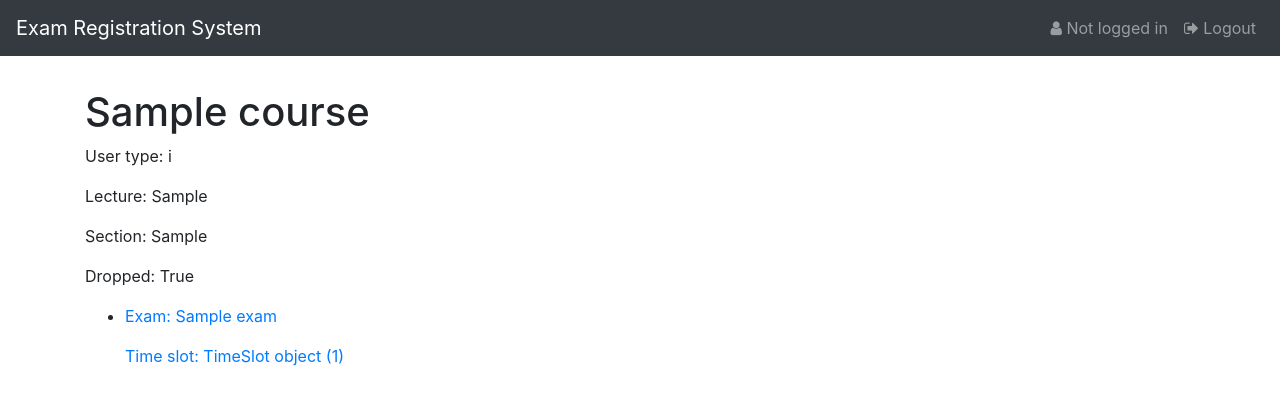
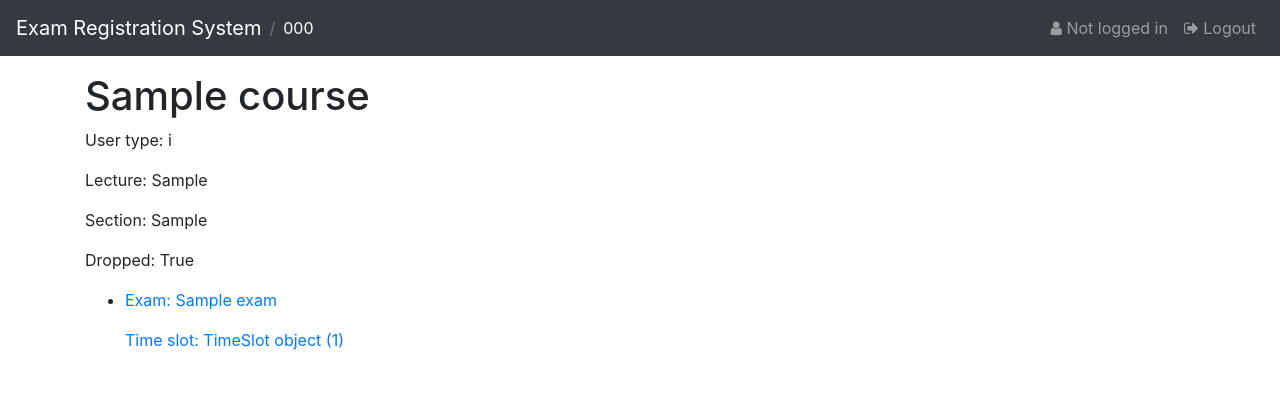
Before and after one commit to gengkev/213-exam-registration, a Django app: template registration/templates/registration/course_detail.html in a window 1280 px wide. Shown: the top 405 px of the page. Run offline with Django 3.2, Linux system fonts and the light colour scheme; the template is opened without the code that fills it: values that come from a table or form of the project are taken from there, others are empty; tables that the repository leaves empty hold one stand-in row (values such as "Sample post"); some libraries are stand-ins or nearby versions.

Commit message:
Add breadcrumbs to navbar

```diff
--- a/registration/static/styles.css
+++ b/registration/static/styles.css
@@ -1,7 +1,19 @@
 main {
-  padding-top: 2rem;
+  padding-top: 1rem;
 }
 .course-card .card-body {
   display: block;
   text-decoration: none;
 }
+.my-breadcrumb {
+  margin-left: -0.5em;
+}
+.my-breadcrumb .nav-item .nav-link {
+  padding-left: 0;
+}
+.my-breadcrumb .nav-item .nav-link::before {
+  display: inline-block;
+  padding-right: .5em;
+  color: #6c757d;
+  content: "/";
+}
--- a/registration/templates/base_generic.html
+++ b/registration/templates/base_generic.html
@@ -20,7 +20,14 @@
 <body>
 
   <nav class="navbar navbar-expand navbar-dark bg-dark">
-    <a class="navbar-brand" href="#">Exam Registration System</a>
+    <a class="navbar-brand" href="/">Exam Registration System</a>
+
+    <!-- Left-aligned breadcrumbs -->
+    <ol class="navbar-nav mr-auto my-breadcrumb" aria-label="breadcrumb">
+      {% block breadcrumb %}{% endblock %}
+    </ol>
+
+    <!-- Right-aligned account items -->
     <ul class="navbar-nav ml-auto">
       <li class="nav-item">
         <a class="nav-link">
@@ -32,6 +39,7 @@
           {% endif %}
         </a>
       </li>
+
       <li class="nav-item">
         <a class="nav-link">
           <i class="fa fa-sign-out" aria-hidden="true"></i>
@@ -39,9 +47,11 @@
         </a>
       </li>
     </ul>
+
   </nav>
 
   <main role="main" class="container">
+
     {% block content %}{% endblock %}
   </div>
 
--- a/registration/templates/registration/course_detail.html
+++ b/registration/templates/registration/course_detail.html
@@ -1,5 +1,13 @@
 {% extends "base_generic.html" %}
+
 {% block title %}{{ course.name }}{% endblock %}
+
+{% block breadcrumb %}
+<li class="nav-item active" aria-current="page">
+  <span class="nav-link">{{ course.code }}</span>
+</li>
+{% endblock %}
+
 {% block content %}
 <h1>{{ course.name }}</h1>
 
```
Also changed, not shown: registration/templates/registration/exam_detail.html (+11 -0 lines).
